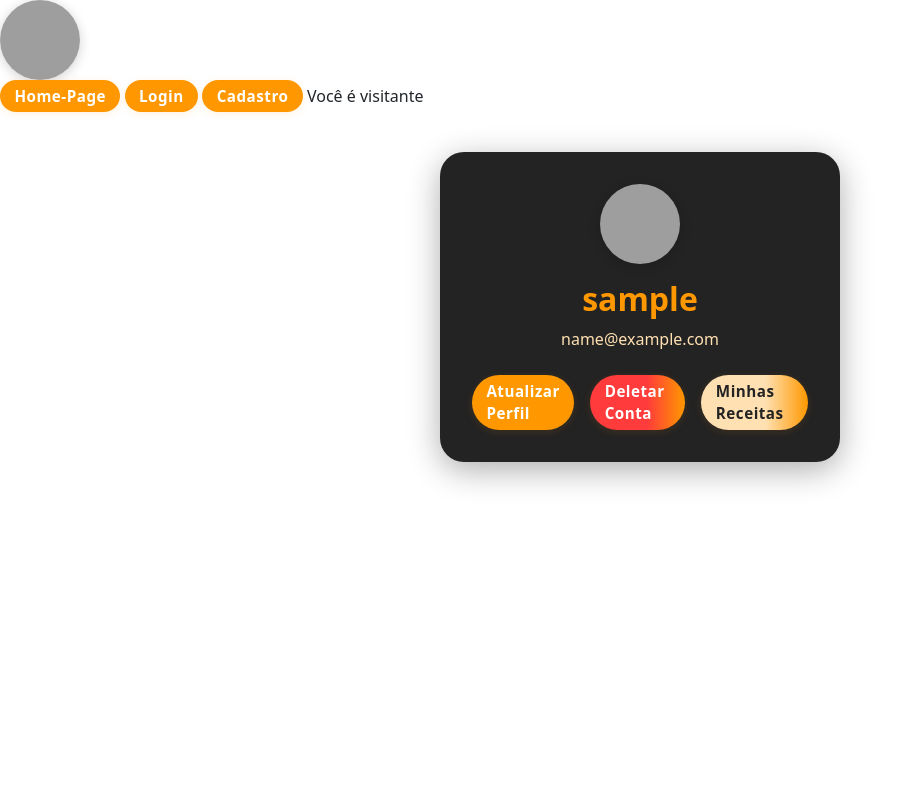
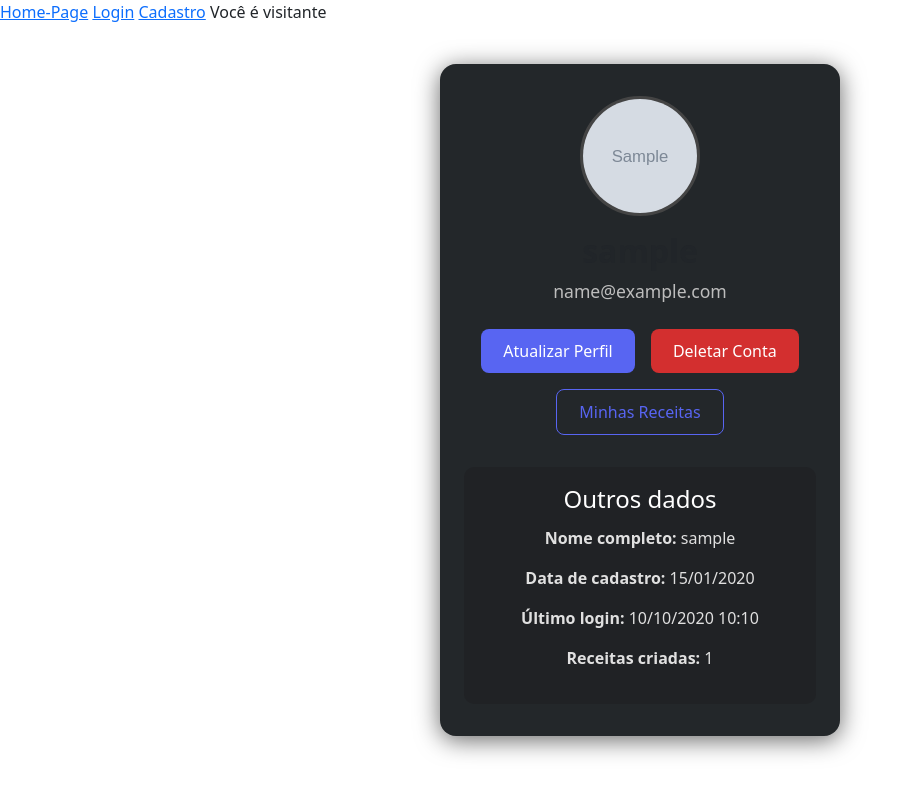
Before and after one commit to livlutz/INF1407-T1, a Django app: template site_receitas/usuarios/templates/usuarios/perfil.html in a window 1280 px wide. Shown: the whole page, without its empty margins (0-919 px from the left). Run offline with Django 5.2, Linux system fonts and the light colour scheme; the template is opened without the code that fills it: most values are stand-ins (such as "Sample title", 1, 10 or a date in 2020); grey boxes marked "Sample" are stand-in pictures; some libraries are stand-ins or nearby versions; grey boxes are pictures that could not be loaded.

Commit message:
logout + perfil funcionando (só precisa melhorar o front end das paginas)

```diff
--- a/site_receitas/usuarios/static/usuarios/css/style.css
+++ b/site_receitas/usuarios/static/usuarios/css/style.css
@@ -250,7 +250,7 @@ href="{% static 'contatos/css/estilo.css' %}">
 Não se esqueça de incluir a tag {% load static %}
 */
 /* Ajuda de formulário */
-.helptext {font-size: 10px;}
+.helptext {font-size: 12px;}
 /* Lista de erros no formulário */
 .errorlist {color: #FF0000;list-style-type: none;}/* somente th dentro de uma tag da classe formulário */
 .formulario th {
--- a/site_receitas/usuarios/templates/usuarios/links.html
+++ b/site_receitas/usuarios/templates/usuarios/links.html
@@ -5,9 +5,13 @@ em uma página HTML use:
 -->
 <nav class="nav-links">
   <a href="/" class="modern-btn">Home-Page</a>
-  {% if not user.is_authenticated %}
+  {% if user.is_authenticated %}
+    <a href="{% url 'usuarios:logout' %}" class="modern-btn">Logout</a>
+    <a href="{% url 'usuarios:perfil' user.id %}" class="modern-btn">Perfil</a>
+  {% else %}
     <a href="{% url 'usuarios:login' %}" class="modern-btn">Login</a>
     <a href="{% url 'usuarios:cadastro' %}" class="modern-btn">Cadastro</a>
+
   {% endif %}
     Você é {% firstof user.username "visitante" %}
 
--- a/site_receitas/usuarios/templates/usuarios/login.html
+++ b/site_receitas/usuarios/templates/usuarios/login.html
@@ -26,7 +26,7 @@
                 {% if mensagem %}
                     <p class="login-msg">{{ mensagem }}</p>
                 {% endif %}
-                <button type="submit" class="modern-btn">Entrar</button>
+                <button type="submit" class="modern-btn">Login</button>
             </fieldset>
         </form>
         <div class="signup-link">
--- a/site_receitas/usuarios/templates/usuarios/perfil.html
+++ b/site_receitas/usuarios/templates/usuarios/perfil.html
@@ -4,24 +4,98 @@
 <head>
     <meta charset="UTF-8">
     <meta name="viewport" content="width=device-width, initial-scale=1.0">
-    <link rel="stylesheet" href="https://stackpath.bootstrapcdn.com/bootstrap/4.5.0/css/bootstrap.min.css" inte></head>
-    <link rel="stylesheet" href="{% static 'usuarios/css/style.css' %}">
-    <img src="{% static 'receitas/img/logo.png' %}" alt="Logo" class="logo-image">
     <title>{{titulo_pagina}}</title>
+    <link rel="stylesheet" href="https://stackpath.bootstrapcdn.com/bootstrap/4.5.0/css/bootstrap.min.css">
+    <style>
+        body {
+            background: #181818;
+            color: #f1f1f1;
+            font-family: 'Segoe UI', Arial, sans-serif;
+        }
+        .profile-card {
+            background: #23272a;
+            border-radius: 16px;
+            box-shadow: 0 4px 24px rgba(0,0,0,0.6);
+            max-width: 400px;
+            margin: 40px auto;
+            padding: 32px 24px;
+            text-align: center;
+        }
+        .profile-avatar img {
+            width: 120px;
+            height: 120px;
+            object-fit: cover;
+            border-radius: 50%;
+            border: 3px solid #444;
+            margin-bottom: 16px;
+            background: #333;
+        }
+        .profile-title {
+            font-size: 2rem;
+            font-weight: 600;
+            margin-bottom: 8px;
+        }
+        .profile-email {
+            font-size: 1.1rem;
+            color: #bdbdbd;
+            margin-bottom: 16px;
+        }
+        .profile-actions a {
+            display: inline-block;
+            margin: 8px 6px;
+            padding: 10px 22px;
+            border-radius: 8px;
+            background: #5865f2;
+            color: #fff;
+            text-decoration: none;
+            font-weight: 500;
+            transition: background 0.2s;
+        }
+        .profile-actions a.danger {
+            background: #d32f2f;
+        }
+        .profile-actions a.secondary {
+            background: #23272a;
+            border: 1px solid #5865f2;
+            color: #5865f2;
+        }
+        .profile-assets {
+            margin-top: 24px;
+            background: #202225;
+            border-radius: 10px;
+            padding: 18px;
+            color: #e0e0e0;
+        }
+        .profile-assets h4 {
+            color: #fff;
+            margin-bottom: 12px;
+        }
+    </style>
 </head>
 <body>
     {% include 'usuarios/header.html'%}
     {% include 'usuarios/links.html'%}
     <div class="profile-card">
         <div class="profile-avatar">
-            <img src="{% static 'receitas/img/logo.png' %}" alt="Avatar" class="logo-image">
+            {% if usuario.foto_de_perfil %}
+                <img src="{{ usuario.foto_de_perfil.url }}" alt="Avatar">
+            {% else %}
+                <img src="{% static 'receitas/img/logo.png' %}" alt="Avatar">
+            {% endif %}
         </div>
         <h2 class="profile-title">{{ usuario.username }}</h2>
         <p class="profile-email">{{ usuario.email }}</p>
         <div class="profile-actions">
-            <a href="{% url 'usuarios:atualizar_perfil' usuario.id %}" class="modern-btn">Atualizar Perfil</a>
-            <a href="{% url 'usuarios:deletar' usuario.id %}" class="modern-btn danger">Deletar Conta</a>
-            <a href="{% url 'usuarios:minhas_receitas' usuario.id %}" class="modern-btn secondary">Minhas Receitas</a>
+            <a href="{% url 'usuarios:atualizar_perfil' usuario.id %}">Atualizar Perfil</a>
+            <a href="{% url 'usuarios:deletar' usuario.id %}" class="danger">Deletar Conta</a>
+            <a href="{% url 'usuarios:minhas_receitas' usuario.id %}" class="secondary">Minhas Receitas</a>
+        </div>
+        <div class="profile-assets">
+            <h4>Outros dados</h4>
+            <p><strong>Nome completo:</strong> {{ usuario.username }}</p>
+            <p><strong>Data de cadastro:</strong> {{ usuario.date_joined|date:'d/m/Y' }}</p>
+            <p><strong>Último login:</strong> {{ usuario.last_login|date:'d/m/Y H:i' }}</p>
+            <p><strong>Receitas criadas:</strong> {{ usuario.receita_set.count }}</p>
         </div>
     </div>
 </body>
--- a/site_receitas/usuarios/urls.py
+++ b/site_receitas/usuarios/urls.py
@@ -2,6 +2,8 @@
 from django.contrib import admin
 from django.urls import path
 from usuarios import views
+from django.contrib.auth.views import LoginView, LogoutView, PasswordChangeView, PasswordChangeDoneView
+from django.urls import reverse_lazy
 
 app_name = 'usuario'
 
@@ -12,4 +14,8 @@ urlpatterns = [
     path('deletar/<int:id>/', views.deletar, name='deletar'),
     path('perfil/atualizar/<int:id>/', views.UsuarioUpdateView.as_view(), name='atualizar_perfil'),
     path('perfil/receitas/<int:id>/', views.ReceitaListView.as_view(), name='minhas_receitas'),
+    path('logout/', views.logout_confirm, name='logout_confirm'),
+    path('logout/real/', LogoutView.as_view(next_page=reverse_lazy('receitas:homepage')), name='logout'),
+    path('password_change_form/', PasswordChangeView.as_view(template_name='password_change_form.html', success_url=reverse_lazy('sec-password-change-done')), name='sec-password-change'),
+    path('password_change_done/', PasswordChangeDoneView.as_view(template_name='password_change_done.html'), name='sec-password-change-done'),
 ]
```
Also changed, not shown: site_receitas/site_receitas/templates/privado/paginaSecreta.html (added, +12 -0 lines), site_receitas/site_receitas/templates/seguranca/base.html (+7 -2 lines), site_receitas/site_receitas/templates/seguranca/registro.html (deleted, +0 -18 lines), site_receitas/usuarios/templates/usuarios/logout.html (added, +11 -0 lines), site_receitas/usuarios/templates/usuarios/password_change_done.html (added, +7 -0 lines), site_receitas/usuarios/templates/usuarios/password_change_form.html (added, +13 -0 lines), site_receitas/usuarios/views.py (+16 -2 lines).
